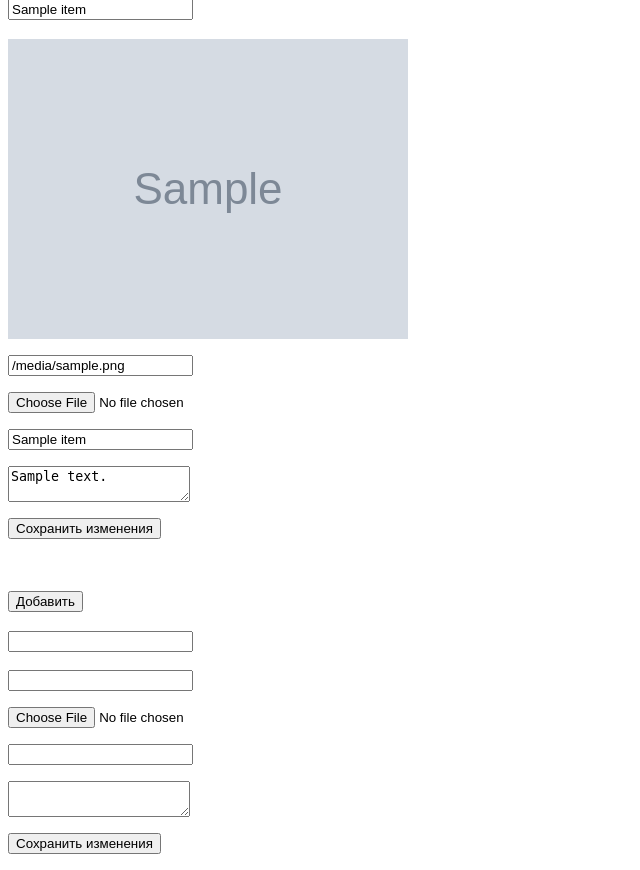
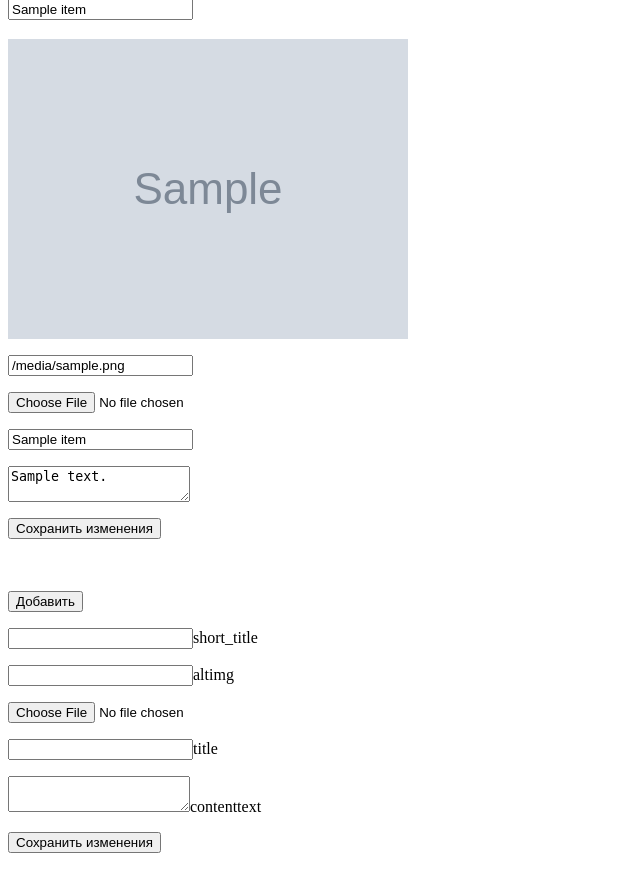
Before and after one commit to golova-m/training_flask_admin_panel, a Flask app: template templates/editland.html in a window 1280 px wide. Shown: the part 107-977 px from the top of the page, without its empty margins (0-640 px from the left). Run offline with Flask 3, Linux system fonts and the light colour scheme; the template is opened without the code that fills it: most values are stand-ins (such as "Sample title", 1, 10 or a date in 2020); grey boxes marked "Sample" are stand-in pictures.

Commit message:
Added functionality for adding data to the content table via the admin panel.

```diff
--- a/app.py
+++ b/app.py
@@ -1,5 +1,6 @@
 import os
 import datetime
+import random
 from werkzeug.utils import secure_filename
 import hashlib
 from flask import Flask, render_template, redirect, url_for, request, session
@@ -163,7 +164,36 @@ def update_content():
 
 @app.route('/add_content', methods=['POST'])
 def add_content():
-    print('add content')
+    content_id = random.randint(1, 1000)
+    idblock = request.form['idblock']
+    altimg = request.form['altimg']
+    short_title = request.form['short_title']
+    title = request.form['title']
+    contenttext = request.form['contenttext']
+    author = request.form['user_id']
+    timestampdata = generation_timestampdata()
+    print('timestampdata', timestampdata)
+    print(idblock)
+    # Обработка загруженного файла
+    file = request.files['img']
+
+    if file and allowed_file(file.filename):
+        filename = secure_filename(file.filename)
+        save_path = os.path.join(path_to_save_images, filename)
+        imgpath = "/static/imgs/"+filename
+        file.save(save_path)
+
+    # Добавление данных в базе
+    conn = sqlite3.connect('database.db')
+    cursor = conn.cursor()
+
+    if file:
+        cursor.execute('INSERT INTO content (short_title, img, title, altimg, contenttext, author, timestampdata, idblock, id) VALUES (?, ?, ?, ?, ?, ?, ?, ?, ?)', (short_title, imgpath, title, altimg, contenttext, author, timestampdata, idblock, content_id))
+    else:
+        cursor.execute('INSERT INTO content (short_title, title, altimg, contenttext, author, timestampdata, idblock, id) VALUES (?, ?, ?, ?, ?, ?, ?, ?)', (short_title, title, altimg, contenttext, author, timestampdata, idblock, content_id))
+
+    conn.commit()
+    conn.close()
     return redirect(url_for('admin_panel'))
 
 def allowed_file(filename):
--- a/templates/editland.html
+++ b/templates/editland.html
@@ -37,23 +37,25 @@
 							<input type="hidden" name="id" value="{{ item.id }}">
 							<button type="submit" class="btn btn-primary">Сохранить изменения</button>
                             <input type="hidden" name="user_id" value="{{ session['user_id'] }}">
-						<br><br><br>
+							<br><br><br>
 						</form>
 					{% endfor %}
 
-					<button class="btn btn-primary" type="button" data-bs-toggle="collapse" data-bs-target="#collapseExample" aria-expanded="false" aria-controls="collapseExample">
+					<button class="btn btn-primary" type="button" data-bs-toggle="collapse" data-bs-target="#collapseAdd" aria-expanded="false" aria-controls="collapseExample">
 						Добавить
 					</button>
-     				<div class="collapse" id="collapseExample">
+     				<div class="collapse" id="collapseAdd">
 						<div class="card card-body">
-							<form method="post" action="update_content" enctype="multipart/form-data">
-								<h3><input type="text" name="short_title"></h3>
-								<p><input type="text" name="altimg"></p>
+							<form method="post" action="add_content" enctype="multipart/form-data">
+							<p><input type="text" name="short_title">short_title</p>
+							<p><input type="text" name="altimg">altimg</p>
 								<input type="file" name="img">
-								<p><input type="text" name="title"></p>
-								<p><textarea name="contenttext"></textarea></p>
+								<p><input type="text" name="title">title</p>
+								<p><textarea name="contenttext"></textarea>contenttext</p>
 								<input type="hidden" name="id">
 								<button type="submit" class="btn btn-primary">Сохранить изменения</button>
+								<input type="hidden" name="user_id" value="{{ session['user_id'] }}">
+								<input type="hidden" name="idblock" value="{{ j_key }}">
 							</form>
 						</div>
 					</div>
```
Also changed, not shown: deletecontent.py (added, +7 -0 lines), database.db.
